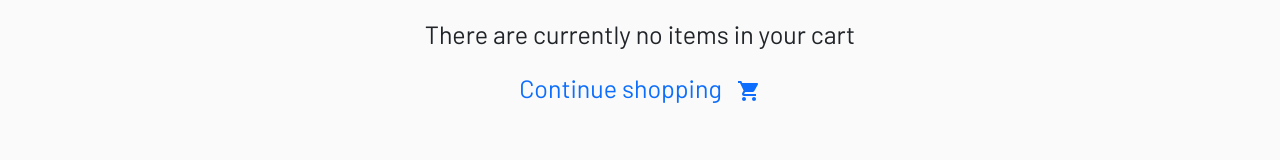
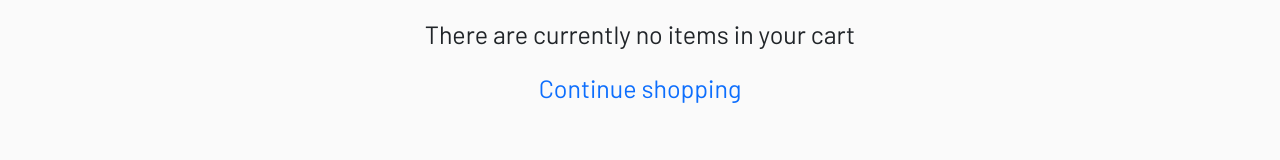
Before and after one commit to bsherbrook/store-front, a React (Vite) app in the folder store-front/: page /cart in a window 1280 px wide. Shown: the part 469-629 px from the top of the page. Built offline with nearby package versions, Linux system fonts and the light colour scheme; a web font is replaced by a local one.

Commit message:
alter imports

```diff
--- a/store-front/src/components/Cart.jsx
+++ b/store-front/src/components/Cart.jsx
@@ -1,5 +1,5 @@
 import "../styles/Cart.css";
-import ShoppingCartIcon from '@mui/icons-material/ShoppingCart';
+// import ShoppingCartIcon from '@mui/icons-material/ShoppingCart';
 import CartCard from "./CartCard";
 import { Link } from "react-router-dom";
 import HomeFooter from "./HomeFooter";
@@ -44,7 +44,8 @@ const Cart = ({
               There are currently no items in your cart
             </p>
             <Link to="/store" className="mt-cart-link">
-              Continue shopping &nbsp; <ShoppingCartIcon />
+              Continue shopping
+              {/* &nbsp; <ShoppingCartIcon /> */}
             </Link>
           </div>
         ) : (
```
